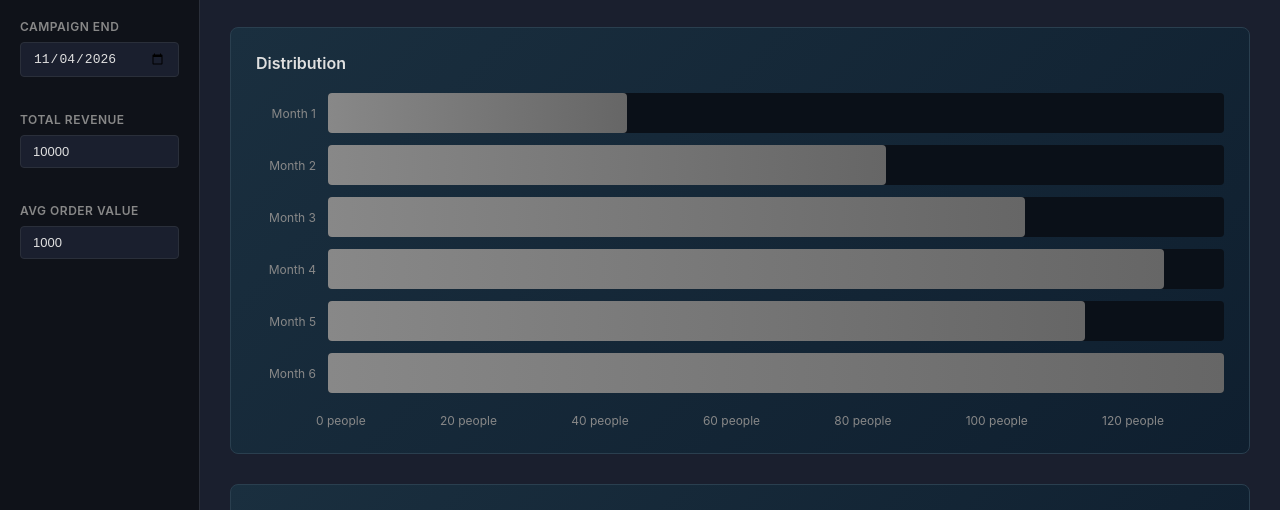
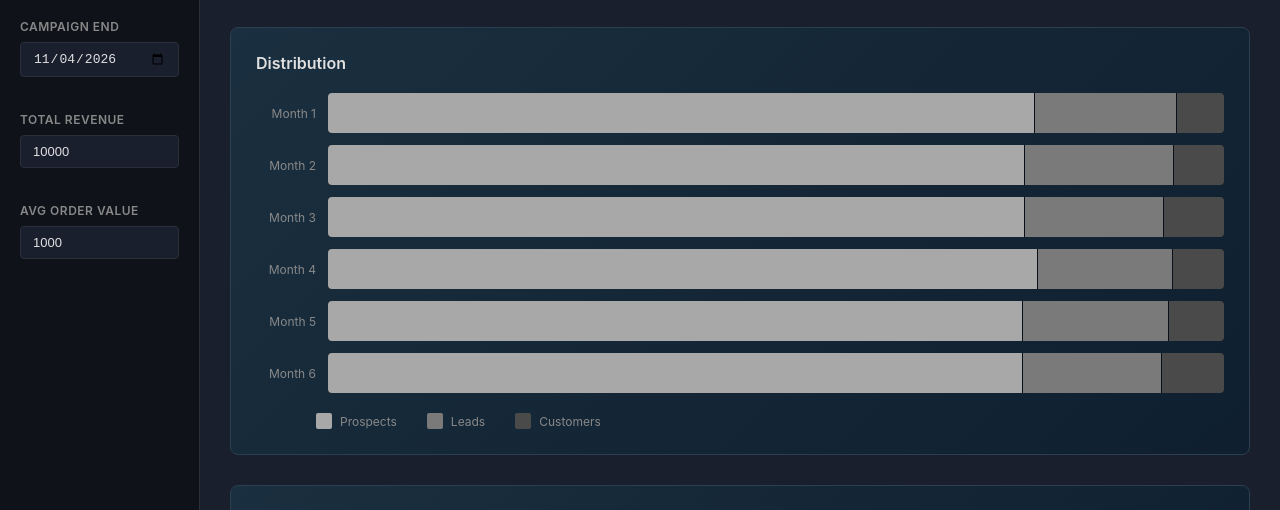
Before and after one commit to Nakov85/exam-prep, a plain HTML site: page index.html in a window 1280 px wide. Shown: the part 290-800 px from the top of the page. Drawn offline with Linux system fonts and the light colour scheme.

Commit message:
added differend shades to the columns

```diff
--- a/index.html
+++ b/index.html
@@ -96,13 +96,18 @@
                 <!-- Bars will be generated by JavaScript -->
             </div>
             <div class="chart-legend">
-                <span>0 people</span>
-                <span>20 people</span>
-                <span>40 people</span>
-                <span>60 people</span>
-                <span>80 people</span>
-                <span>100 people</span>
-                <span>120 people</span>
+                <div class="chart-legend-item">
+                    <div class="chart-legend-color prospects"></div>
+                    <span>Prospects</span>
+                </div>
+                <div class="chart-legend-item">
+                    <div class="chart-legend-color leads"></div>
+                    <span>Leads</span>
+                </div>
+                <div class="chart-legend-item">
+                    <div class="chart-legend-color customers"></div>
+                    <span>Customers</span>
+                </div>
             </div>
         </div>
 
--- a/script.js
+++ b/script.js
@@ -24,9 +24,28 @@ function initChart() {
         const container = document.createElement('div');
         container.className = 'chart-bar-container';
 
-        const bar = document.createElement('div');
-        bar.className = 'chart-bar';
-        bar.style.width = (item.prospects / maxValue * 100) + '%';
+        const total = item.prospects + item.leads + item.customers;
+        const prospectPercent = (item.prospects / total) * 100;
+        const leadPercent = (item.leads / total) * 100;
+        const customerPercent = (item.customers / total) * 100;
+
+        // Prospects segment (light gray)
+        const prospectSegment = document.createElement('div');
+        prospectSegment.className = 'chart-bar-segment prospects';
+        prospectSegment.style.width = prospectPercent + '%';
+        prospectSegment.setAttribute('data-label', `Prospects: ${item.prospects}`);
+
+        // Leads segment (medium gray)
+        const leadSegment = document.createElement('div');
+        leadSegment.className = 'chart-bar-segment leads';
+        leadSegment.style.width = leadPercent + '%';
+        leadSegment.setAttribute('data-label', `Leads: ${item.leads}`);
+
+        // Customers segment (dark gray)
+        const customerSegment = document.createElement('div');
+        customerSegment.className = 'chart-bar-segment customers';
+        customerSegment.style.width = customerPercent + '%';
+        customerSegment.setAttribute('data-label', `Customers: ${item.customers}`);
 
         const tooltip = document.createElement('div');
         tooltip.className = 'chart-tooltip';
@@ -35,8 +54,10 @@ function initChart() {
             + `<div>Leads: ${item.leads}</div>`
             + `<div>Customers: ${item.customers}</div>`;
 
-        bar.appendChild(tooltip);
-        container.appendChild(bar);
+        prospectSegment.appendChild(tooltip);
+        container.appendChild(prospectSegment);
+        container.appendChild(leadSegment);
+        container.appendChild(customerSegment);
         row.appendChild(label);
         row.appendChild(container);
         chartContent.appendChild(row);
--- a/style.css
+++ b/style.css
@@ -196,21 +196,40 @@ body {
     overflow: visible;
 }
 
-.chart-bar {
+.chart-bar-segment {
     height: 100%;
-    background: linear-gradient(90deg, #888888 0%, #666666 100%);
-    border-radius: 4px;
     position: relative;
     cursor: pointer;
     transition: all 0.3s ease;
     display: flex;
     align-items: center;
-    padding-right: 12px;
-    justify-content: flex-end;
+    justify-content: center;
+    border-right: 1px solid #0a1018;
 }
 
-.chart-bar:hover {
-    filter: brightness(1.2);
+.chart-bar-segment:first-child {
+    border-radius: 4px 0 0 4px;
+}
+
+.chart-bar-segment:last-child {
+    border-radius: 0 4px 4px 0;
+    border-right: none;
+}
+
+.chart-bar-segment.prospects {
+    background-color: #a8a8a8;
+}
+
+.chart-bar-segment.leads {
+    background-color: #7a7a7a;
+}
+
+.chart-bar-segment.customers {
+    background-color: #4a4a4a;
+}
+
+.chart-bar-segment:hover {
+    filter: brightness(1.3);
 }
 
 .chart-tooltip {
@@ -238,8 +257,32 @@ body {
     color: #888;
     margin-top: 20px;
     display: flex;
-    justify-content: space-between;
+    gap: 30px;
     padding: 0 60px;
+}
+
+.chart-legend-item {
+    display: flex;
+    align-items: center;
+    gap: 8px;
+}
+
+.chart-legend-color {
+    width: 16px;
+    height: 16px;
+    border-radius: 2px;
+}
+
+.chart-legend-color.prospects {
+    background-color: #a8a8a8;
+}
+
+.chart-legend-color.leads {
+    background-color: #7a7a7a;
+}
+
+.chart-legend-color.customers {
+    background-color: #4a4a4a;
 }
 
 /* Sliders */
```
